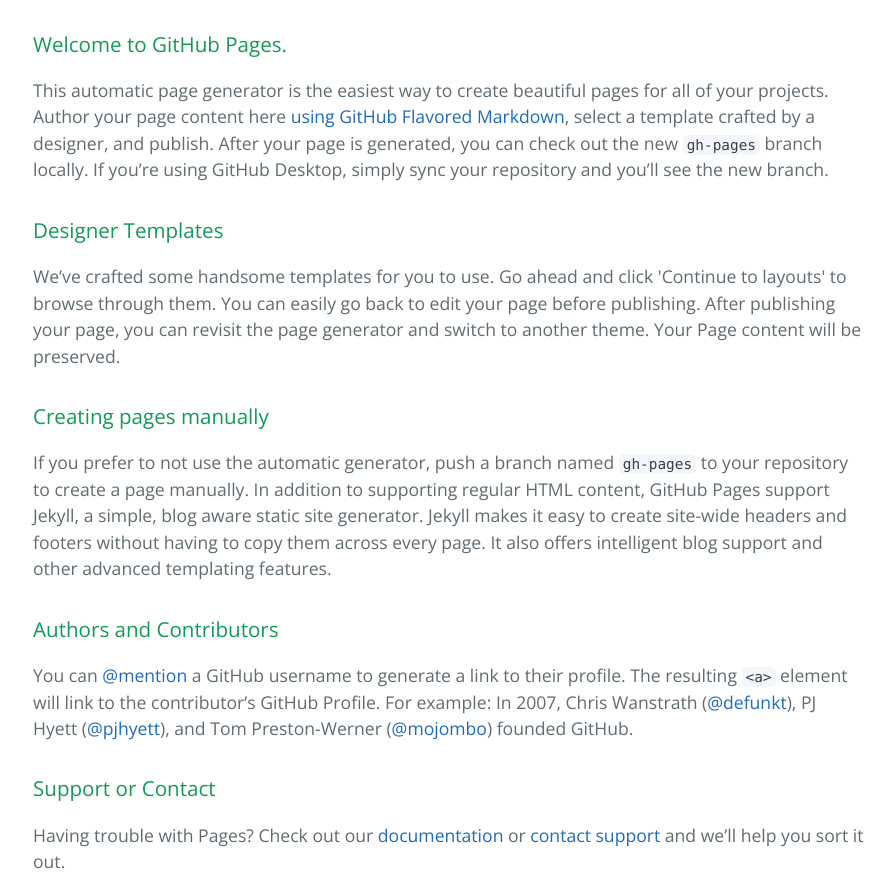
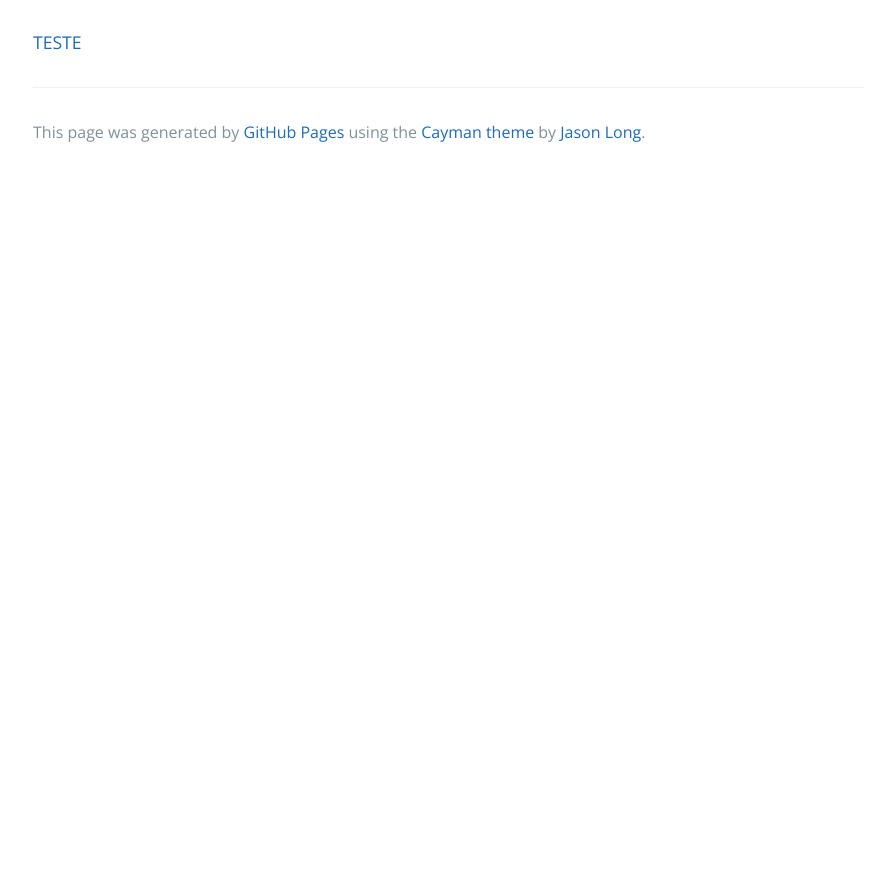
Before and after one commit to VIT0RVMB/vit0rvmb.github.io, a plain HTML site: page index.html in a window 1280 px wide. Shown: the part 320-1198 px from the top of the page, without its empty margins (191-1087 px from the left). After the commit the page ends 800 px from the top, so only its background shows below. Drawn offline with nearby package versions, Linux system fonts and the light colour scheme.

Commit message:
Replace master branch with page content via GitHub

```diff
--- a/index.html
+++ b/index.html
@@ -16,30 +16,7 @@
     </section>
 
     <section class="main-content">
-      <h3>
-<a id="welcome-to-github-pages" class="anchor" href="#welcome-to-github-pages" aria-hidden="true"><span class="octicon octicon-link"></span></a>Welcome to GitHub Pages.</h3>
-
-<p>This automatic page generator is the easiest way to create beautiful pages for all of your projects. Author your page content here <a href="https://guides.github.com/features/mastering-markdown/">using GitHub Flavored Markdown</a>, select a template crafted by a designer, and publish. After your page is generated, you can check out the new <code>gh-pages</code> branch locally. If you’re using GitHub Desktop, simply sync your repository and you’ll see the new branch.</p>
-
-<h3>
-<a id="designer-templates" class="anchor" href="#designer-templates" aria-hidden="true"><span class="octicon octicon-link"></span></a>Designer Templates</h3>
-
-<p>We’ve crafted some handsome templates for you to use. Go ahead and click 'Continue to layouts' to browse through them. You can easily go back to edit your page before publishing. After publishing your page, you can revisit the page generator and switch to another theme. Your Page content will be preserved.</p>
-
-<h3>
-<a id="creating-pages-manually" class="anchor" href="#creating-pages-manually" aria-hidden="true"><span class="octicon octicon-link"></span></a>Creating pages manually</h3>
-
-<p>If you prefer to not use the automatic generator, push a branch named <code>gh-pages</code> to your repository to create a page manually. In addition to supporting regular HTML content, GitHub Pages support Jekyll, a simple, blog aware static site generator. Jekyll makes it easy to create site-wide headers and footers without having to copy them across every page. It also offers intelligent blog support and other advanced templating features.</p>
-
-<h3>
-<a id="authors-and-contributors" class="anchor" href="#authors-and-contributors" aria-hidden="true"><span class="octicon octicon-link"></span></a>Authors and Contributors</h3>
-
-<p>You can <a href="https://github.com/blog/821" class="user-mention">@mention</a> a GitHub username to generate a link to their profile. The resulting <code>&lt;a&gt;</code> element will link to the contributor’s GitHub Profile. For example: In 2007, Chris Wanstrath (<a href="https://github.com/defunkt" class="user-mention">@defunkt</a>), PJ Hyett (<a href="https://github.com/pjhyett" class="user-mention">@pjhyett</a>), and Tom Preston-Werner (<a href="https://github.com/mojombo" class="user-mention">@mojombo</a>) founded GitHub.</p>
-
-<h3>
-<a id="support-or-contact" class="anchor" href="#support-or-contact" aria-hidden="true"><span class="octicon octicon-link"></span></a>Support or Contact</h3>
-
-<p>Having trouble with Pages? Check out our <a href="https://help.github.com/pages">documentation</a> or <a href="https://github.com/contact">contact support</a> and we’ll help you sort it out.</p>
+      <p><a href="vit0rvmb.github.io/index.html">TESTE</a></p>
 
       <footer class="site-footer">
 
```
Also changed, not shown: params.json (+1 -1 lines).
